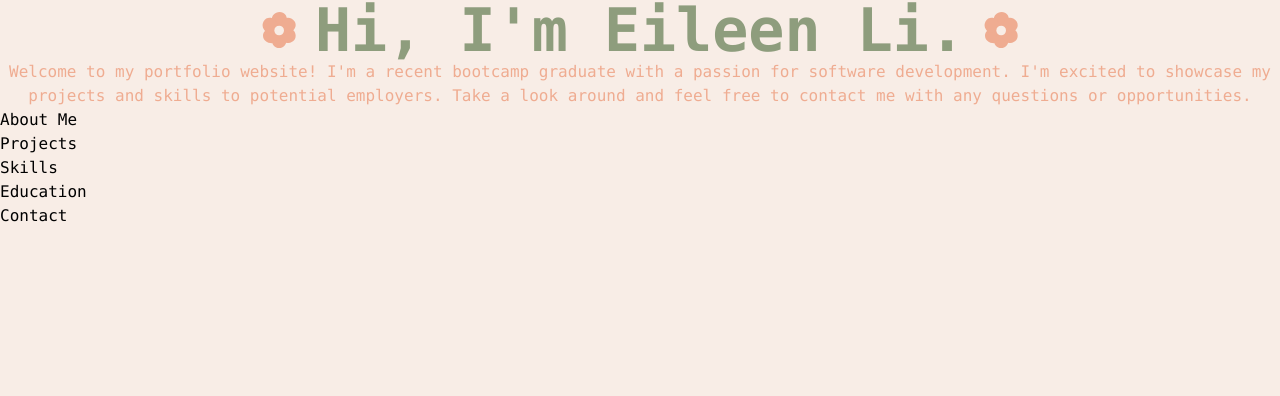
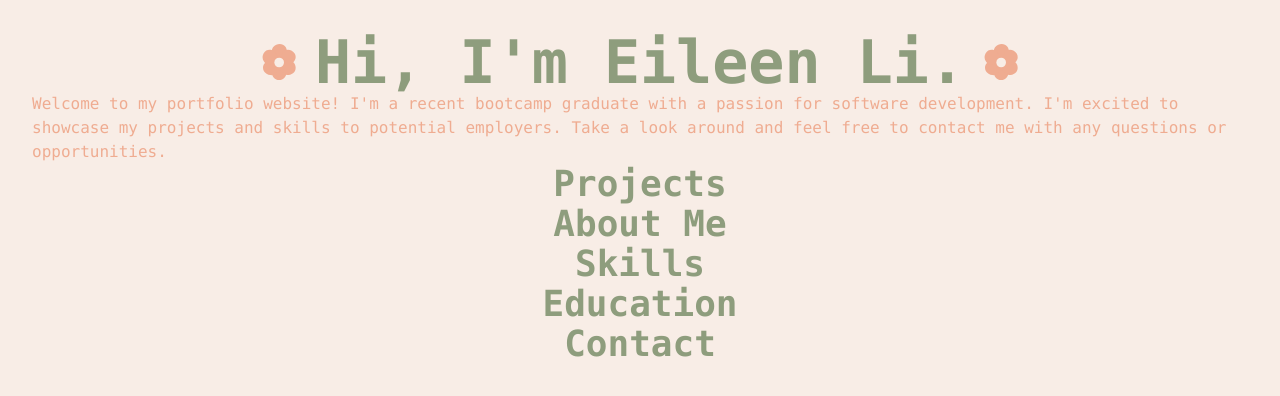
Before and after one commit to lyjeileen/portfolio, a Next.js app: page / in a window 1280 px wide. Shown: the top 396 px of the page. Built offline with nearby package versions, Linux system fonts and the light colour scheme.

Commit message:
Adjust styles

```diff
--- a/pages/_document.tsx
+++ b/pages/_document.tsx
@@ -4,7 +4,7 @@ export default function Document() {
   return (
     <Html lang="en">
       <Head />
-      <body className="bg-base font-mono">
+      <body className="bg-base font-mono m-8">
         <Main />
         <NextScript />
       </body>
--- a/pages/index.tsx
+++ b/pages/index.tsx
@@ -6,7 +6,7 @@ import styles from '@/styles/Home.module.css';
 export default function Home() {
   return (
     <>
-      <div className="text-center">
+      <div className="justify-center">
         <div className="flex justify-center">
           <Image src="/flower.svg" alt="flower" width={40} height={40} />
           <h1 className="text-grassgreen text-6xl font-bold mx-4">
@@ -20,12 +20,22 @@ export default function Home() {
           my projects and skills to potential employers. Take a look around and
           feel free to contact me with any questions or opportunities.
         </p>
+        <h1 className="text-grassgreen text-4xl text-center font-bold mx-4">
+          Projects
+        </h1>
+        <h1 className="text-grassgreen text-4xl text-center font-bold mx-4">
+          About Me
+        </h1>
+        <h1 className="text-grassgreen text-4xl text-center font-bold mx-4">
+          Skills
+        </h1>
+        <h1 className="text-grassgreen text-4xl text-center font-bold mx-4">
+          Education
+        </h1>
+        <h1 className="text-grassgreen text-4xl text-center font-bold mx-4">
+          Contact
+        </h1>
       </div>
-      <h1>About Me</h1>
-      <h1>Projects</h1>
-      <h1>Skills</h1>
-      <h1>Education</h1>
-      <h1>Contact</h1>
     </>
   );
 }
```
